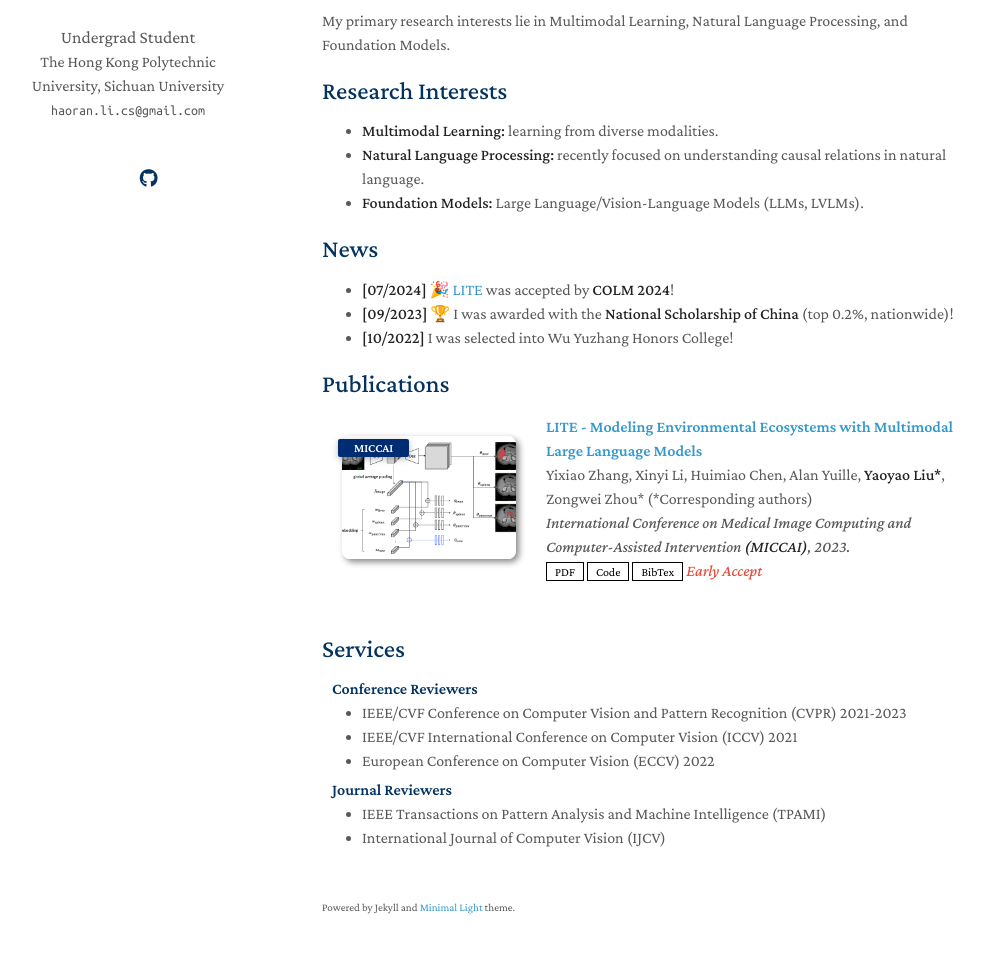
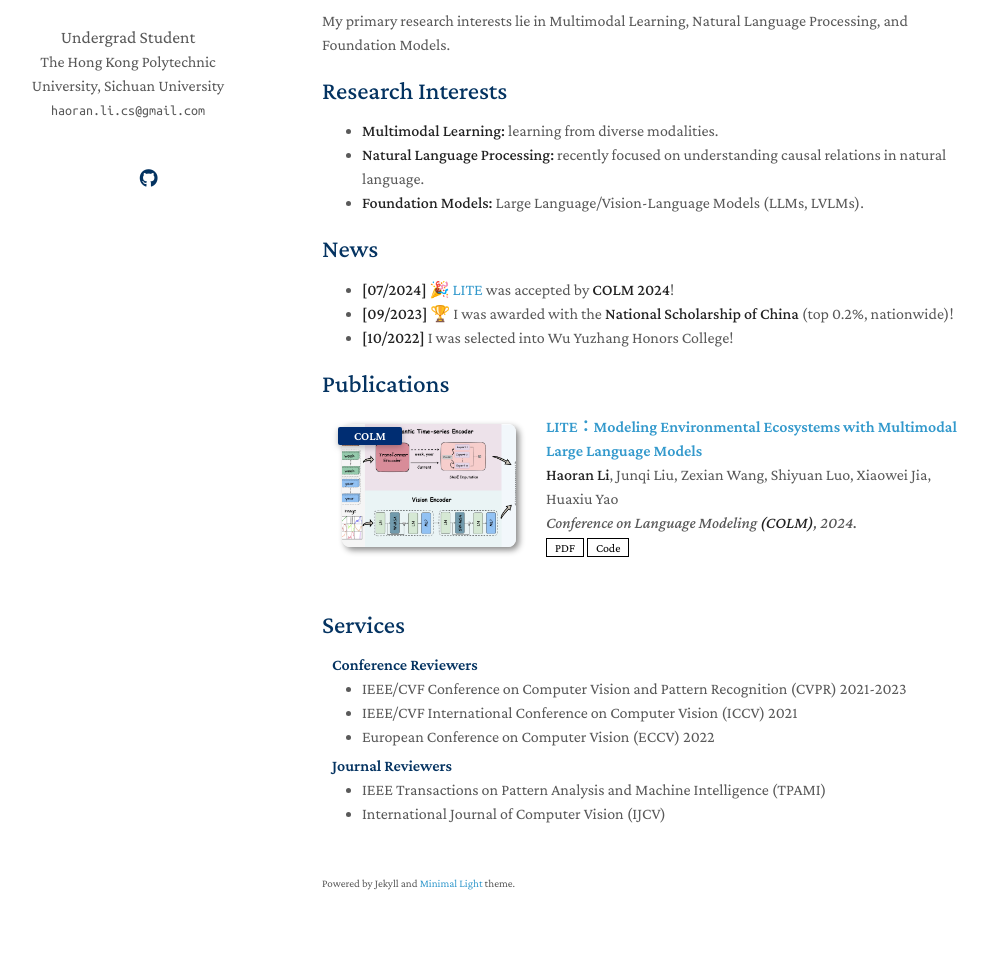
Before and after one commit to hrlics/hrlics.github.io, a Jekyll site: the page built from index.md, in a window 1280 px wide and 1204 px high. Shown: the part 216-1169 px from the top of the window, without its empty margins (148-1135 px from the left). Built offline with Jekyll 4.4.1, drawn with Linux system fonts in a browser that asks for light colours; a style sheet for code colours, icons or effects is not loaded; our own code applies the rules of GitHub Pages for plain Markdown files.

Commit message:
Update publications.yml

```diff
--- a/_data/publications.yml
+++ b/_data/publications.yml
@@ -1,14 +1,12 @@
 main:
 
-  - title: LITE - Modeling Environmental Ecosystems with Multimodal Large Language Models
-    authors: Yixiao Zhang, Xinyi Li, Huimiao Chen, Alan Yuille, <strong>Yaoyao Liu*</strong>, Zongwei Zhou* (*Corresponding authors)
-    conference_short: MICCAI
-    conference: International Conference on Medical Image Computing and Computer-Assisted Intervention <strong>(MICCAI)</strong>, 2023.
-    pdf: https://arxiv.org/pdf/2306.00988.pdf
+  - title: LITE：Modeling Environmental Ecosystems with Multimodal Large Language Models
+    authors: <strong>Haoran Li</strong>, Junqi Liu, Zexian Wang, Shiyuan Luo, Xiaowei Jia, Huaxiu Yao
+    conference_short: COLM
+    conference: Conference on Language Modeling <strong>(COLM)</strong>, 2024.
+    pdf: https://arxiv.org/pdf/2404.01165
     code: https://github.com/MrGiovanni/ContinualLearning
-    bibtex: https://bib.yliu.me/MICCAI23.txt
-    image: ./assets/img/teaser_example_2.png
-    notes: Early Accept
+    image: ./assets/img/LITE.jpg
 
   # - title: LITE: Modeling Environmental Ecosystems with Multimodal Large Language Models
   #   authors: <strong>Haoran Li</strong>, Junqi Liu, Zexian Wang, Shiyuan Luo, Xiaowei Jia, Huaxiu Yao
```
